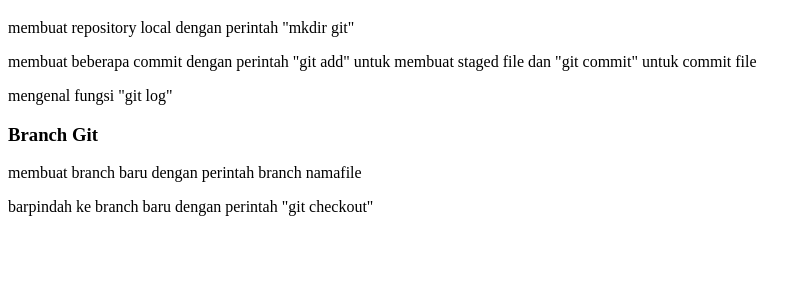
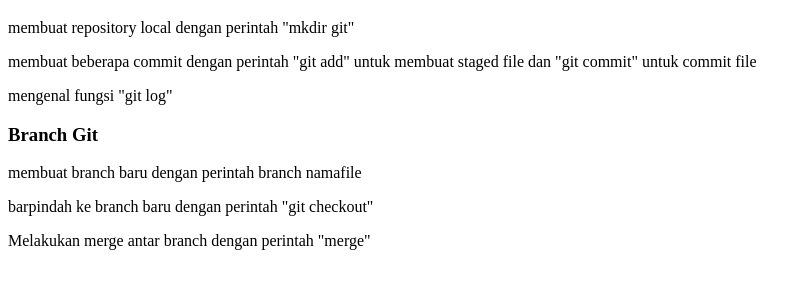
Before and after one commit to SayYass/RangkumGit, a plain HTML site: page index.html in a window 1280 px wide. Shown: the part 61-350 px from the top of the page, without its empty margins (0-811 px from the left). Drawn offline with Linux system fonts and the light colour scheme.

Commit message:
add paragraf : melakukan merge antar branch

```diff
--- a/index.html
+++ b/index.html
@@ -16,5 +16,6 @@
 <h3>Branch Git</h3>
 <p>membuat branch baru dengan perintah branch namafile</p>
 <p>barpindah ke branch baru dengan perintah "git checkout"</p>
+<p>Melakukan merge antar branch dengan perintah "merge"</p>
 </body>
 </html>
```
